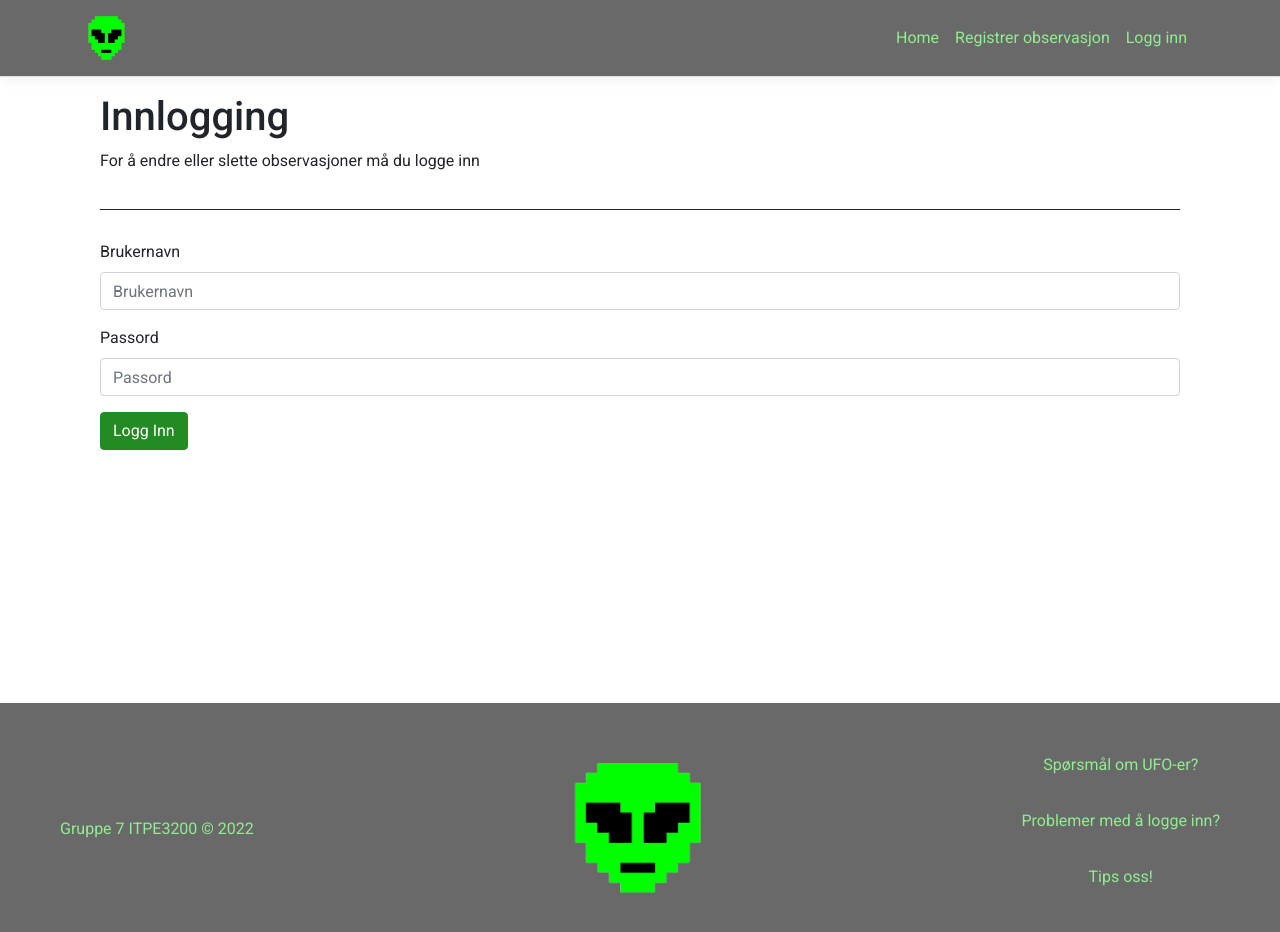
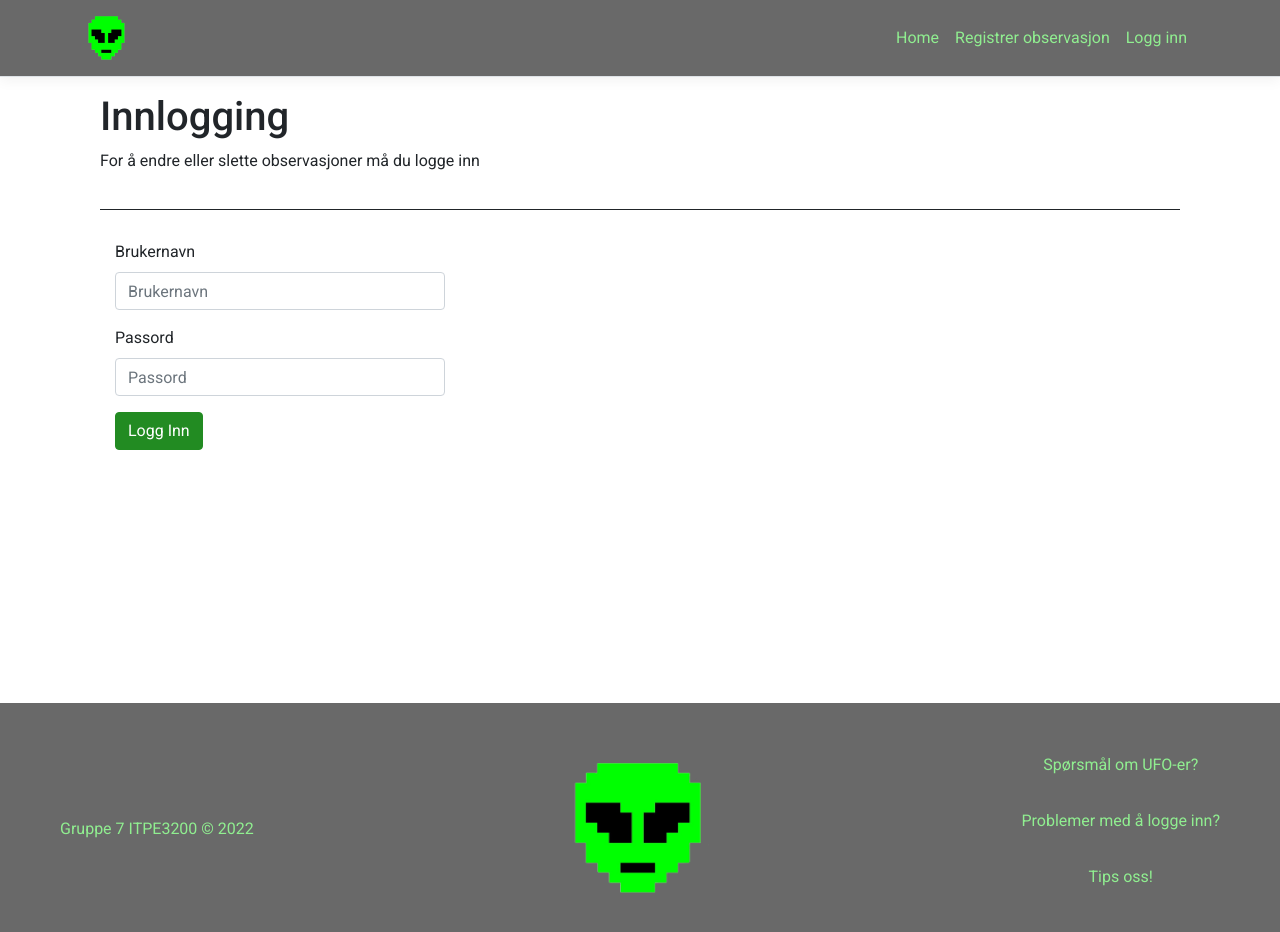
Before and after one commit to superfred009/ITPE3200_oppg2, a React (Create React App) app in the folder UfoApp2/ClientApp/: page /logg-inn in a window 1280 px wide. Shown: the top 932 px of the page. Built offline with nearby package versions, Linux system fonts and the light colour scheme.

Commit message:
changed width of login form

```diff
--- a/UfoApp2/ClientApp/src/components/Innlogging.js
+++ b/UfoApp2/ClientApp/src/components/Innlogging.js
@@ -21,7 +21,7 @@ export const Innlogging = () => {
         }}
       >
         {({ values, handleChange, handleBlur, handleSubmit }) => (
-          <Form onSubmit={handleSubmit}>
+          <Form onSubmit={handleSubmit} className="col-4">
             <FormGroup>
               <Label htmlFor="brukernavn">Brukernavn</Label>
               <Field
```
